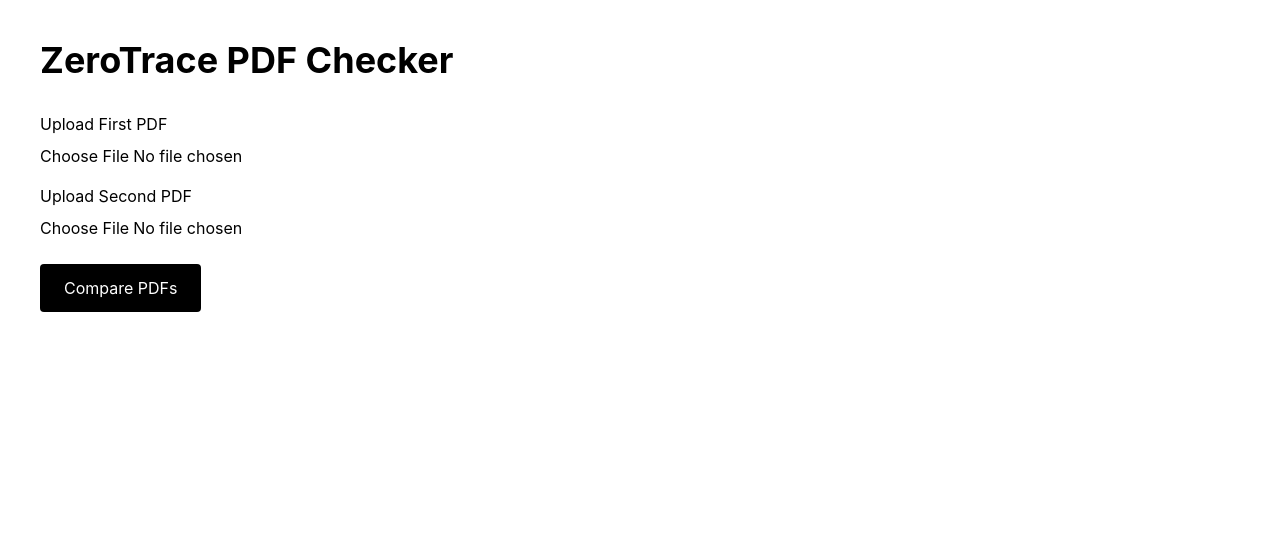
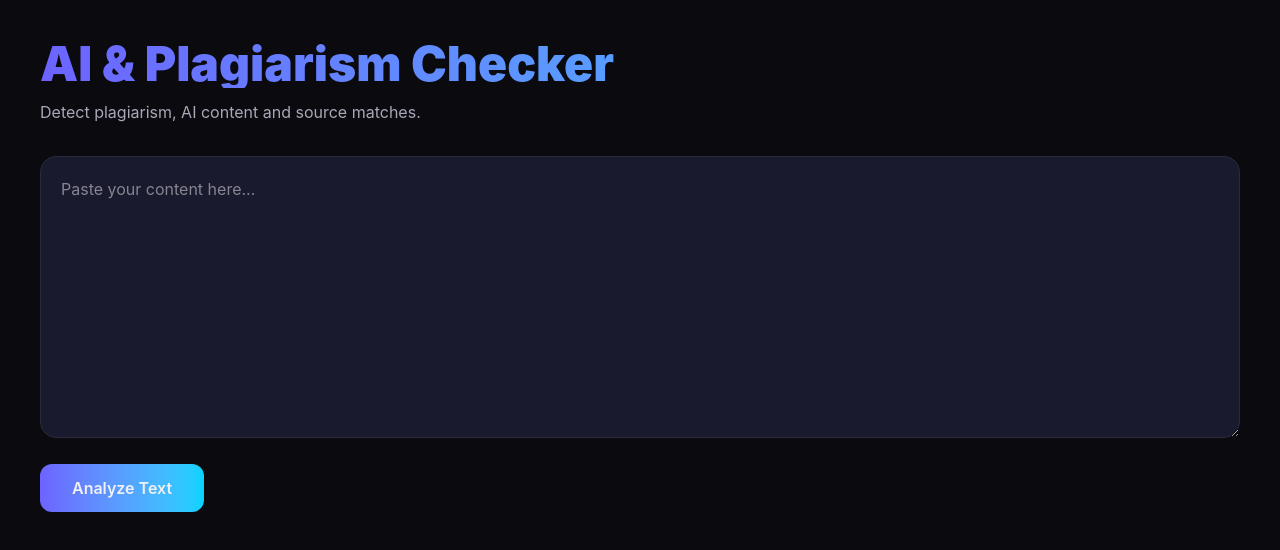
Before and after one commit to prajapati-mahi/ZeroTrace, a React app in the folder frontend/: page /checker in a window 1280 px wide. Shown: the top 550 px of the page. Built offline with nearby package versions, Linux system fonts and the light colour scheme; the HTML template or start-up script is replaced by a standard one.

Commit message:
Added text plagiarism checker UI

```diff
--- a/frontend/src/pages/Checker.jsx
+++ b/frontend/src/pages/Checker.jsx
@@ -2,96 +2,241 @@ import { useState } from "react";
 import axios from "axios";
 
 function Checker() {
-  const [pdf1, setPdf1] = useState(null);
-  const [pdf2, setPdf2] = useState(null);
-  const [score, setScore] = useState(null);
+  const [text, setText] = useState("");
+  const [result, setResult] = useState(null);
   const [loading, setLoading] = useState(false);
 
-  const handleCompare = async () => {
-    if (!pdf1 || !pdf2) {
-      alert("Please upload both PDFs");
+  const handleAnalyze = async () => {
+    if (!text.trim()) {
+      alert("Please enter some text");
       return;
     }
 
     try {
       setLoading(true);
 
-      const formData = new FormData();
+      const response = await axios.post(
+        "http://localhost:5000/api/text/check",
+        {
+          text,
+        }
+      );
 
-      formData.append("pdf1", pdf1);
-      formData.append("pdf2", pdf2);
-
-      const response = await axios.post(
-        "http://localhost:5000/api/pdf/compare",
-        formData
-      );
-      console.log(JSON.stringify(response.data, null, 2));
-      setScore(response.data.similarityScore);
+      setResult(response.data);
     } catch (error) {
       console.log(error);
 
-      alert("Error comparing PDFs");
+      alert("Error analyzing text");
     } finally {
       setLoading(false);
     }
   };
 
   return (
-    <div className="p-10">
-
-      <h1 className="text-4xl font-bold mb-8">
-        ZeroTrace PDF Checker
+    <div
+      className="
+      min-h-screen
+      bg-[#0a0a0f]
+      text-[#f0f0f5]
+      p-10
+      "
+    >
+      <h1
+        className="
+        text-5xl
+        font-black
+        mb-3
+        bg-gradient-to-r
+        from-[#6c63ff]
+        to-[#00d4ff]
+        bg-clip-text
+        text-transparent
+        "
+      >
+        AI & Plagiarism Checker
       </h1>
 
-      <div className="mb-4">
+      <p className="text-[#a8a8b8] mb-8">
+        Detect plagiarism, AI content and source matches.
+      </p>
 
-        <label>
-          Upload First PDF
-        </label>
-
-        <input
-          type="file"
-          accept=".pdf"
+      <textarea
+        rows="10"
+        value={text}
         onChange={(e) =>
-            setPdf1(e.target.files[0])
+          setText(e.target.value)
         }
-          className="block mt-2"
+        placeholder="Paste your content here..."
+        className="
+        w-full
+        p-5
+        rounded-2xl
+        bg-[#1a1a2e]
+        border
+        border-[#2a2a3e]
+        outline-none
+        "
       />
 
+      <button
+        onClick={handleAnalyze}
+        className="
+        mt-5
+        px-8
+        py-3
+        rounded-xl
+        font-semibold
+        bg-gradient-to-r
+        from-[#6c63ff]
+        to-[#00d4ff]
+        "
+      >
+        {loading
+          ? "Analyzing..."
+          : "Analyze Text"}
+      </button>
+
+      {result && (
+        <>
+          <div
+            className="
+            grid
+            md:grid-cols-3
+            gap-6
+            mt-10
+            "
+          >
+            <div className="bg-[#1a1a2e] p-6 rounded-2xl">
+              <h3 className="text-[#a8a8b8]">
+                Plagiarism Score
+              </h3>
+
+              <p className="text-4xl font-bold mt-2">
+                {result.plagiarismScore}%
+              </p>
             </div>
 
-      <div className="mb-6">
+            <div className="bg-[#1a1a2e] p-6 rounded-2xl">
+              <h3 className="text-[#a8a8b8]">
+                AI Score
+              </h3>
 
-        <label>
-          Upload Second PDF
-        </label>
-
-        <input
-          type="file"
-          accept=".pdf"
-          onChange={(e) =>
-            setPdf2(e.target.files[0])
-          }
-          className="block mt-2"
-        />
-
+              <p className="text-4xl font-bold mt-2">
+                {result.aiScore}%
+              </p>
             </div>
 
-      <button
-        onClick={handleCompare}
-        className="bg-black text-white px-6 py-3 rounded"
+            <div className="bg-[#1a1a2e] p-6 rounded-2xl">
+              <h3 className="text-[#a8a8b8]">
+                AI Risk
+              </h3>
+
+              <p className="text-4xl font-bold mt-2">
+                {result.aiRisk}
+              </p>
+            </div>
+          </div>
+
+          <div
+            className="
+            bg-[#1a1a2e]
+            mt-10
+            p-6
+            rounded-2xl
+            "
           >
-        {loading
-          ? "Comparing..."
-          : "Compare PDFs"}
-      </button>
+            <h2 className="text-2xl font-bold mb-4">
+              Sources
+            </h2>
 
-      {score !== null && (
-        <h2 className="text-2xl mt-8">
-          Similarity Score: {score}%
+            {result.sources?.length === 0 ? (
+              <p>No sources found</p>
+            ) : (
+              result.sources?.map(
+                (source, index) => (
+                  <div
+                    key={index}
+                    className="mb-4"
+                  >
+                    <a
+                      href={source.link}
+                      target="_blank"
+                      rel="noreferrer"
+                      className="text-cyan-400"
+                    >
+                      {source.title}
+                    </a>
+
+                    <p>
+                      Similarity:
+                      {" "}
+                      {source.score}%
+                    </p>
+                  </div>
+                )
+              )
+            )}
+          </div>
+
+          <div
+            className="
+            bg-[#1a1a2e]
+            mt-10
+            p-6
+            rounded-2xl
+            "
+          >
+            <h2 className="text-2xl font-bold mb-4">
+              Matched Sentences
             </h2>
+
+            {result.matchedSentences
+              ?.length === 0 ? (
+              <p>
+                No matched sentences
+              </p>
+            ) : (
+              result.matchedSentences?.map(
+                (item, index) => (
+                  <div
+                    key={index}
+                    className="
+                    border-b
+                    border-[#2a2a3e]
+                    py-4
+                    "
+                  >
+                    <p>
+                      {item.sentence}
+                    </p>
+
+                    <p
+                      className="
+                      text-sm
+                      text-cyan-400
+                      mt-2
+                      "
+                    >
+                      {item.source}
+                    </p>
+
+                    <p
+                      className="
+                      text-sm
+                      text-purple-400
+                      "
+                    >
+                      Match:
+                      {" "}
+                      {item.score}%
+                    </p>
+                  </div>
+                )
+              )
             )}
-
+          </div>
+        </>
+      )}
     </div>
   );
 }
```
Lines whose indentation alone changed are shown as unchanged.
